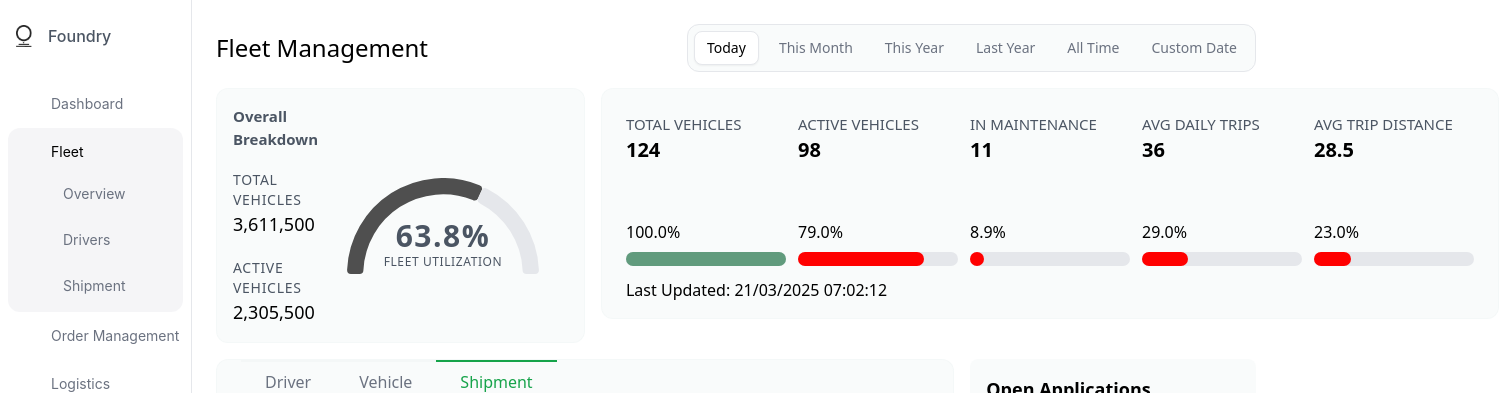
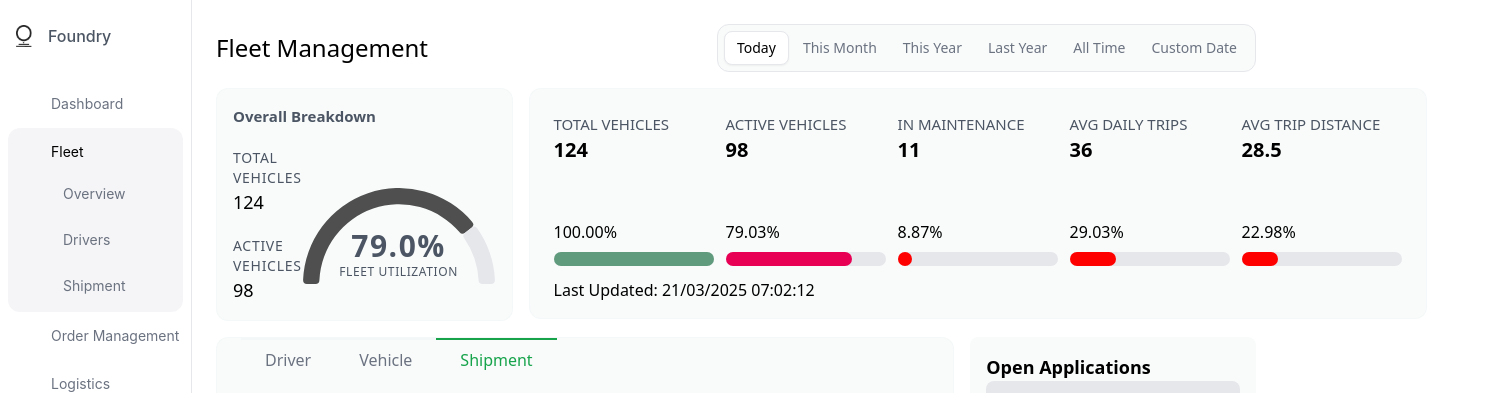
Before and after one commit to Kwasi-1/logistic_tracking, a React (Create React App) app: page /fleet in a window 1280 px wide. Shown: the top 393 px of the page, 1499 px wide, since content can reach past the window. Built offline with nearby package versions, Linux system fonts and the light colour scheme; some icons are missing.

Commit message:
make components small

```diff
--- a/src/App.js
+++ b/src/App.js
@@ -7,7 +7,7 @@ import { useLocation } from "react-router-dom";
 function App() {
   return (
     <BrowserRouter>
-    <div className="flex public-sans-body">
+    <div className="flex">
     <ShowSidebar/>
     <div className="w-[85%] ml-[15%]">
     <Routes>
--- a/src/components/fleet_management/DateFilter.jsx
+++ b/src/components/fleet_management/DateFilter.jsx
@@ -4,7 +4,7 @@ const DateFilter = () => {
   const [activeFilter, setActiveFilter] = useState("Today");
 
   return (
-    <div className="flex bg-[#e0e6e930] border border-[#e5e7eb] rounded-xl p-[6px] gap-2">
+    <div className="flex bg-[#e0e6e930] border border-[#e5e7eb] rounded-xl p-[6px] gap-[2px]">
       {[
         "Today",
         "This Month",
--- a/src/components/fleet_management/LoanStats.jsx
+++ b/src/components/fleet_management/LoanStats.jsx
@@ -36,7 +36,7 @@ const LoanStats = () => {
     <div className="flex flex-col bg-[#e0e6e930] p-4 px-6 rounded-xl border border-[#e0e6e930]">
       <div className="flex justify-between gap-3 mb-3">
         {stats.map(({ label, value }) => {
-          const percentage = ((value / 124) * 100).toFixed(1);
+          const percentage = ((value / 124) * 100).toFixed(2);
 
           return (
             <div
--- a/src/components/fleet_management/OverviewBreadown.jsx
+++ b/src/components/fleet_management/OverviewBreadown.jsx
@@ -2,17 +2,18 @@ import GaugeChart from "./GaugeChart";
 
 const OverallBreakdown = () => {
   // Example dynamic values (replace with real data if needed)
-  const totalVehicles = 3611500;
-  const activeVehicles = 2305500;
+  const totalVehicles = 124;
+  const activeVehicles = 98;
   const activePercentage = ((activeVehicles / totalVehicles) * 100).toFixed(1);
   const remainingPercentage = (100 - activePercentage).toFixed(1);
 
   return (
-    <div className="bg-[#e0e6e930] min-w80  p-4 font-sans rounded-xl border border-[#e0e6e930] flex items-center">
-      <div className="w-full">
+    <div className="bg-[#e0e6e930] min-w80  p-4 font-sans rounded-xl border border-[#e0e6e930] ">
       <h2 className="text-[15px] text-[#4b5563] font-semibold mb-5">
         Overall Breakdown
       </h2>
+      <div className="flex items-center">
+        <div className="w-full">
           <p className="text-gray-600 text-sm tracking-wider uppercase">
             Total Vehicles
           </p>
@@ -30,7 +31,7 @@ const OverallBreakdown = () => {
 
         {/* Gauge Chart with Proper Props */}
         <div className="flex flex-col items-center justify-center">
-        <div className="mt-4 h-24 w-[250px]">
+          <div className="mt-4 h-24 w-[250px] -mx-7">
             <GaugeChart
               backgroundColor={["#4F4F4F", "#E5E7EB"]} // Green & Gray
               values={[activePercentage, remainingPercentage]} // Dynamic values
@@ -46,6 +47,7 @@ const OverallBreakdown = () => {
           </div>
         </div>
       </div>
+    </div>
   );
 };
 
--- a/src/components/fleet_management/RangeBar.jsx
+++ b/src/components/fleet_management/RangeBar.jsx
@@ -7,7 +7,12 @@ const RangeBar = ({ value, total }) => {
         className="h-full rounded-xl min-w-[7px] transition-all duration-300"
         style={{
           width: `${percentage}%`,
-          backgroundColor: percentage === 100 ? "#619b7d" : "#FF0000",
+          backgroundColor:
+            percentage === 100
+              ? "#619b7d"
+              : percentage >= 40
+              ? "#E80054"
+              : "#FF0000",
         }}
       ></div>
     </div>
```
Lines whose indentation alone changed are shown as unchanged.
